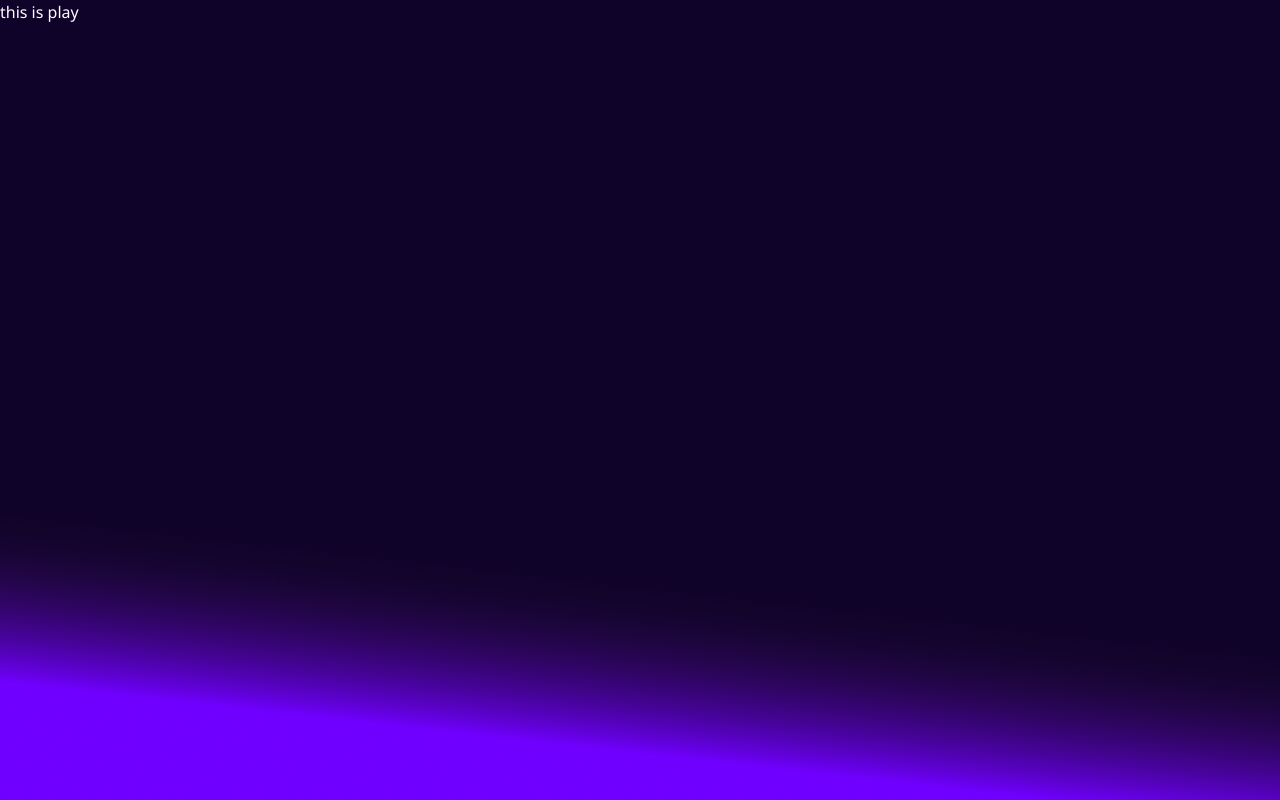
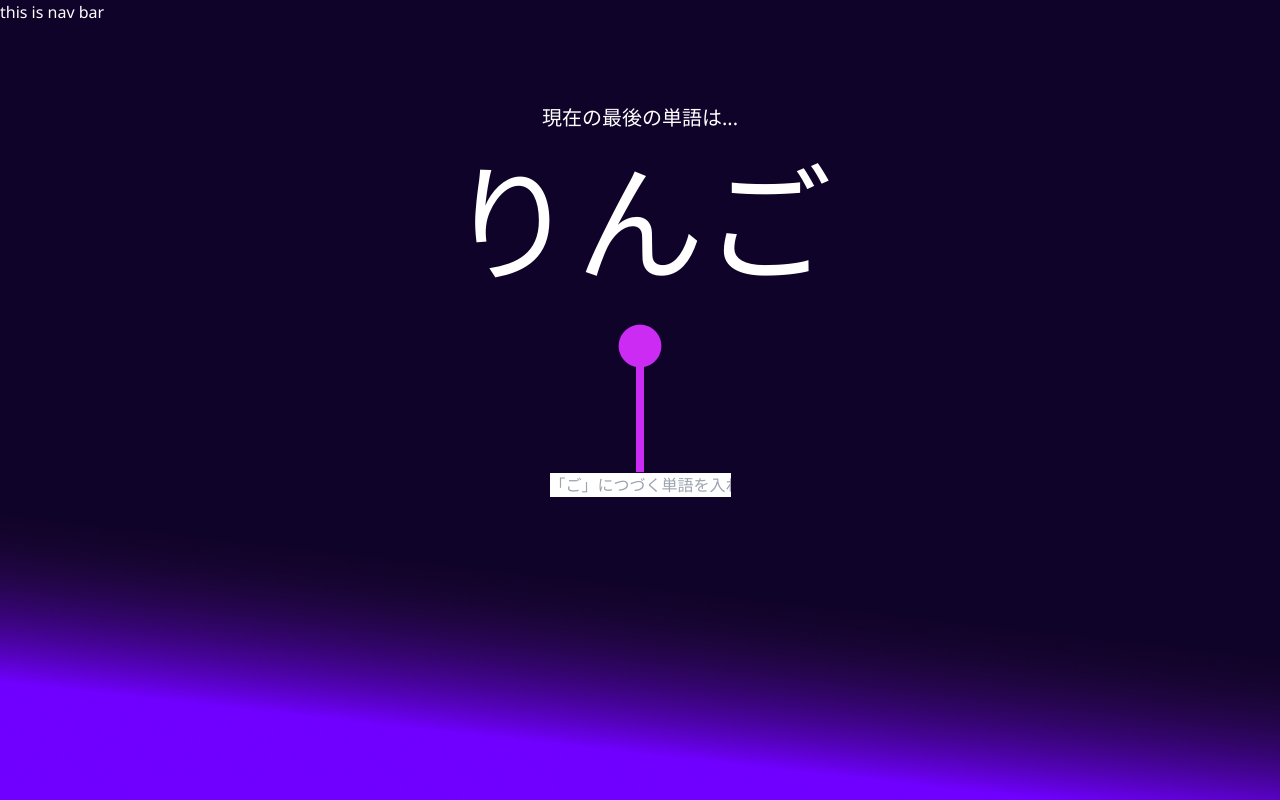
Before and after one commit to pon-pn/season-1, a React (Vite) app in the folder web/: page /play in a window 1280 px wide. Built offline with nearby package versions, Linux system fonts and the light colour scheme; a web font is replaced by a local one.

Commit message:
Start making play page

```diff
--- a/web/src/pages/Play.tsx
+++ b/web/src/pages/Play.tsx
@@ -1,8 +1,22 @@
+import { Navbar } from "components/Navbar";
+
 const Play = () => {
   return (
-    <div>
-      <h1>this is play</h1>
-    </div>
+    <>
+      <Navbar />
+      <div className='flex flex-col items-center justify-center'>
+        <div className='mt-20'>
+          <p className='text-center text-xl'>現在の最後の単語は...</p>
+          {/* TODO: ここはコントラクトから最後の単語を取ってきて入れる */}
+          <p className='font-nico text-[128px]'>りんご</p>
+        </div>
+        <img src='public/images/arrow.png' alt='arrow' />
+        <div>
+          {/* TODO: 「」の中は動的に変える */}
+          <input placeholder='「ご」につづく単語を入れよう'></input>
+        </div>
+      </div>
+    </>
   );
 };
 
```
Also changed, not shown: web/public/images/arrow.png (added).
